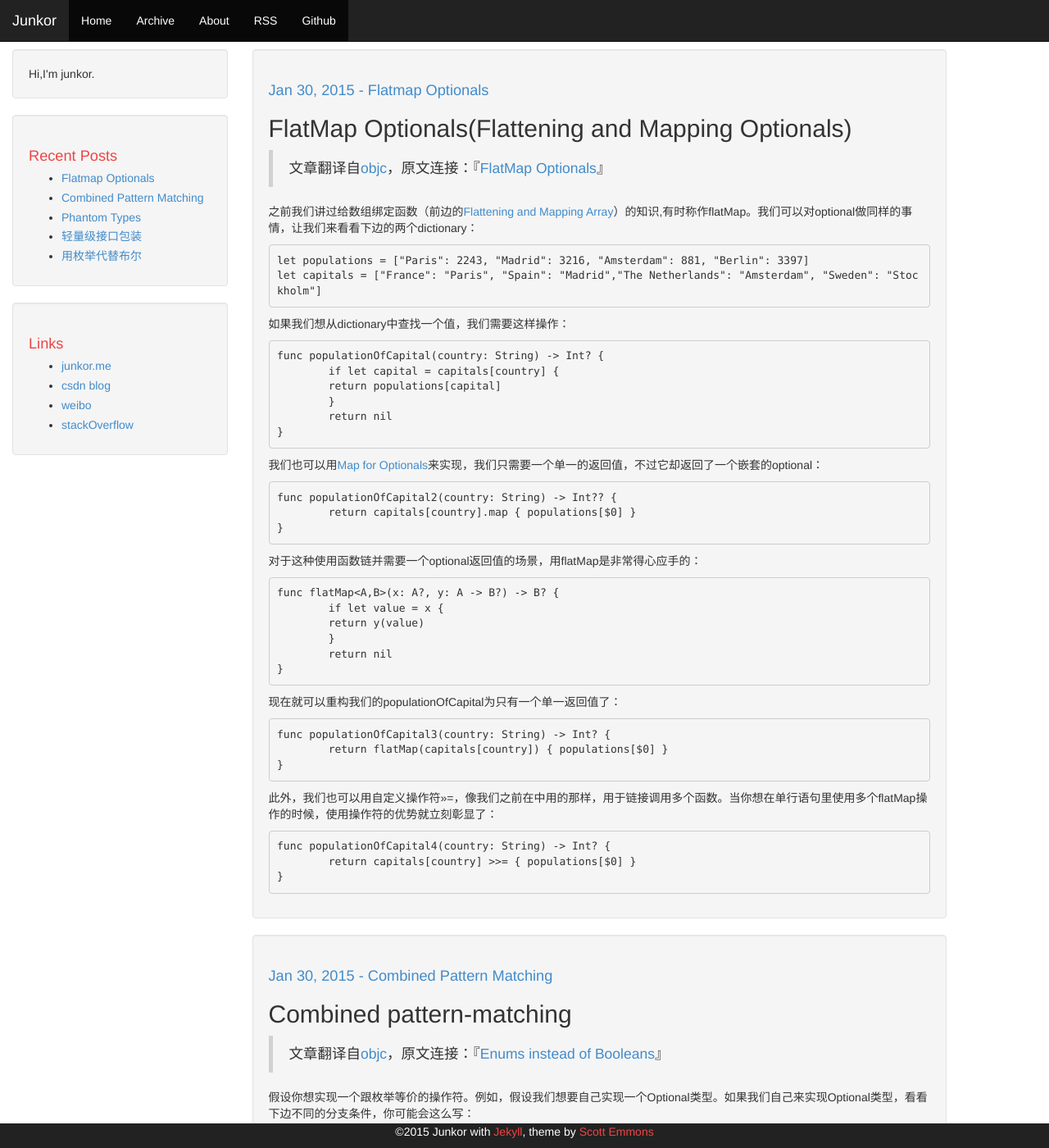
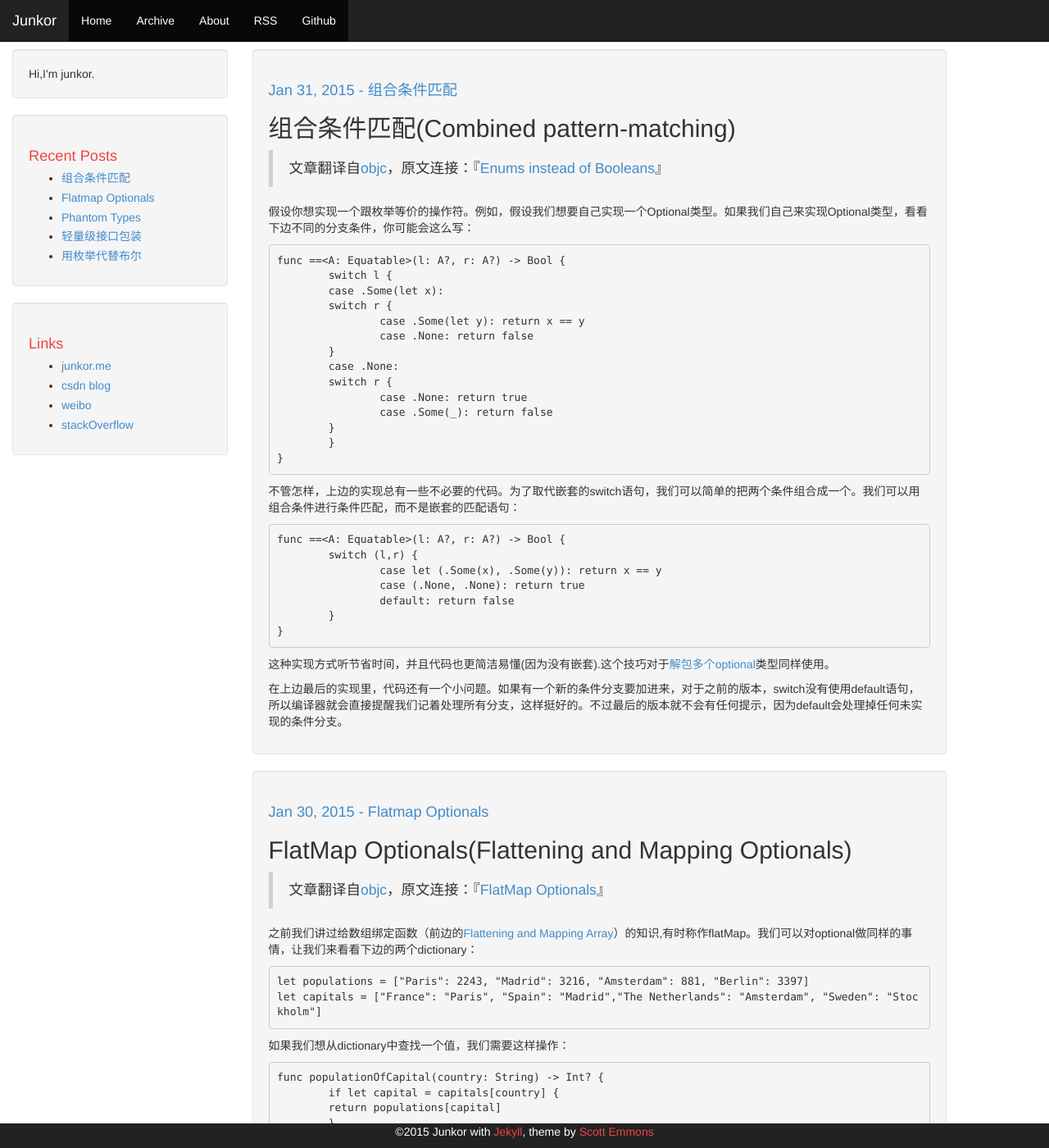
Before and after one commit to junkor/junkor.github.io, a Jekyll site: the page built from index.html, in a window 1280 px wide and 1400 px high. Shown: the whole window at 82% size. Built offline with Jekyll 4.4.1, drawn with Linux system fonts in a browser that asks for light colours; Markdown is read by kramdown in place of the engine named in the settings; the list of posts is cut into pages by our own code; comment, search, counter and statistics services are not loaded; some of the changed text lies outside the part shown.

Commit message:
rename combined pattern matching

```diff
--- a/_posts/2015-01-30-Combined-pattern-matching.md
+++ b/_posts/2015-01-31-组合条件匹配.md
@@ -1,4 +1,4 @@
-Combined pattern-matching
+组合条件匹配(Combined pattern-matching)
 ----
 >文章翻译自[objc](http://www.objc.io)，原文连接：『[Enums instead of Booleans](http://www.objc.io/snippets/12.html)』
 
```
